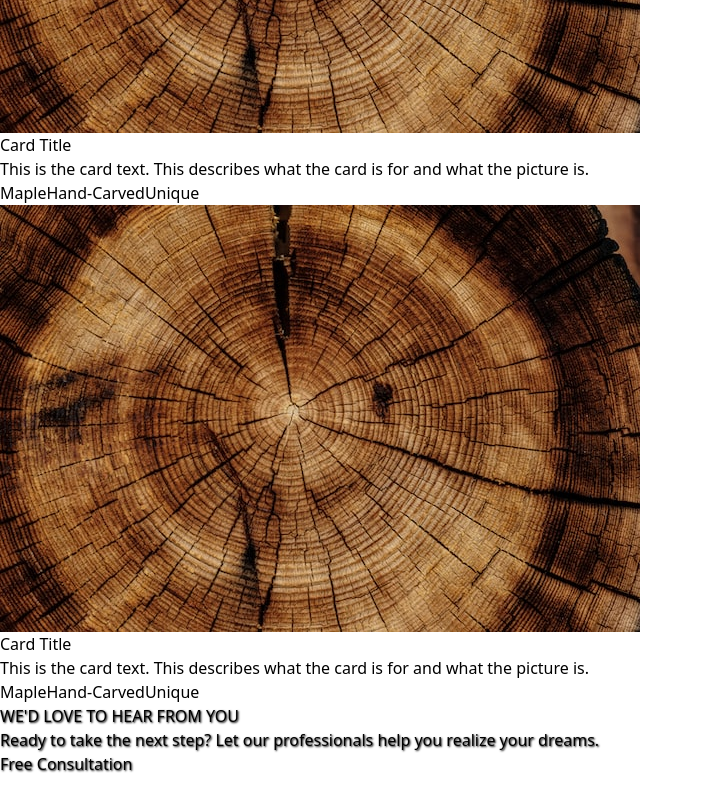
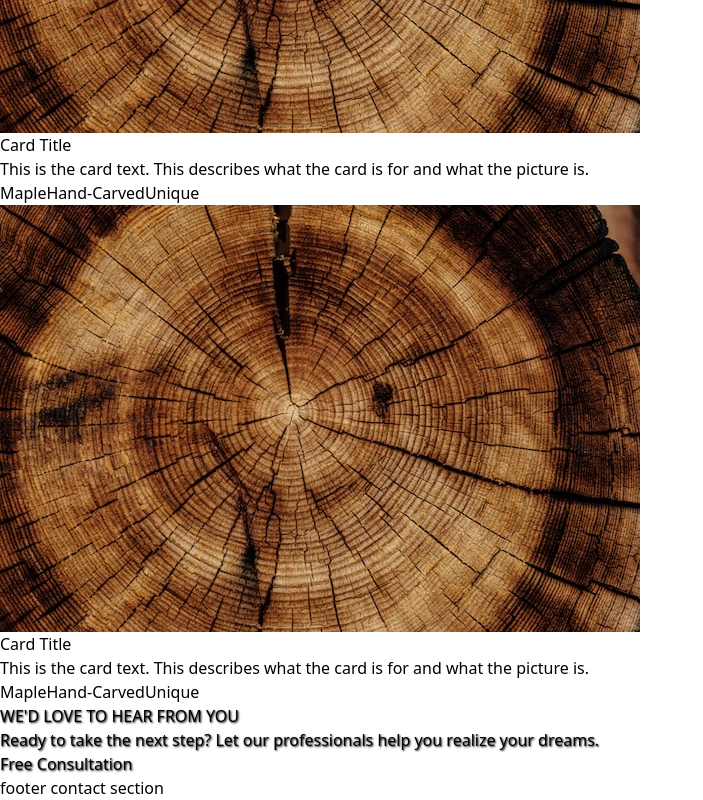
Before and after one commit to Wildcard1201/next-tailwind-woodshed, a Next.js app: page / in a window 1280 px wide. Shown: the part 1033-1833 px from the top of the page, without its empty margins (0-703 px from the left). Before the commit the page ends 1809 px from the top, so only its background shows below. Built offline with nearby package versions, Linux system fonts and the light colour scheme.

Commit message:
footer contact component

```diff
--- a/components/footer/Footer.js
+++ b/components/footer/Footer.js
@@ -1,13 +1,17 @@
 import FooterConsult from './FooterConsult'
+import FooterContact from './FooterContact'
 
 export default function Footer() {
     return (
       <footer className="bg-yellow-600">
         {/* Love to hear from you */}
         <FooterConsult />
+
         {/* Address */}
         {/* Phone */}
         {/* Tour Button */}
+        <FooterContact />
+
         {/* Copyright */}
       </footer>
     )
--- /dev/null
+++ b/components/footer/FooterContact.js
@@ -0,0 +1,7 @@
+export default function() {
+    return (
+        <div>
+            footer contact section
+        </div>
+    )
+}
```
